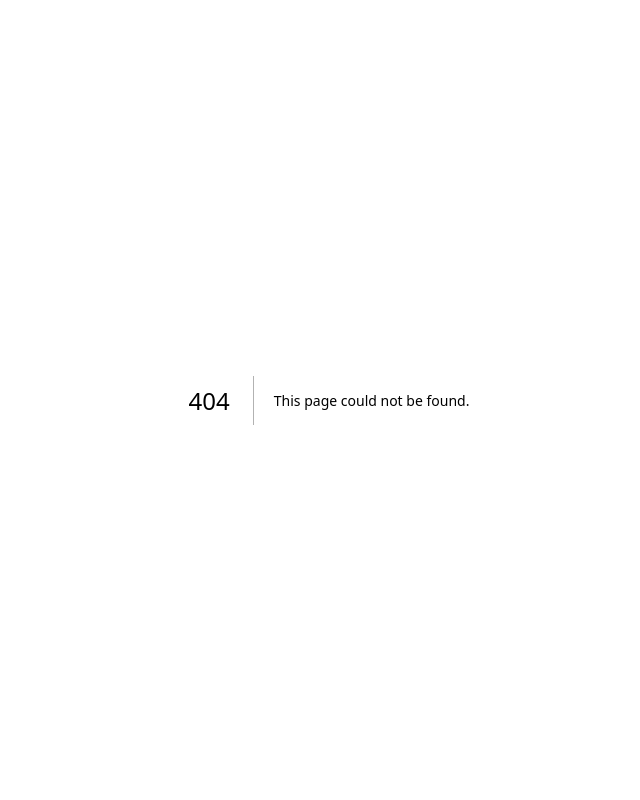
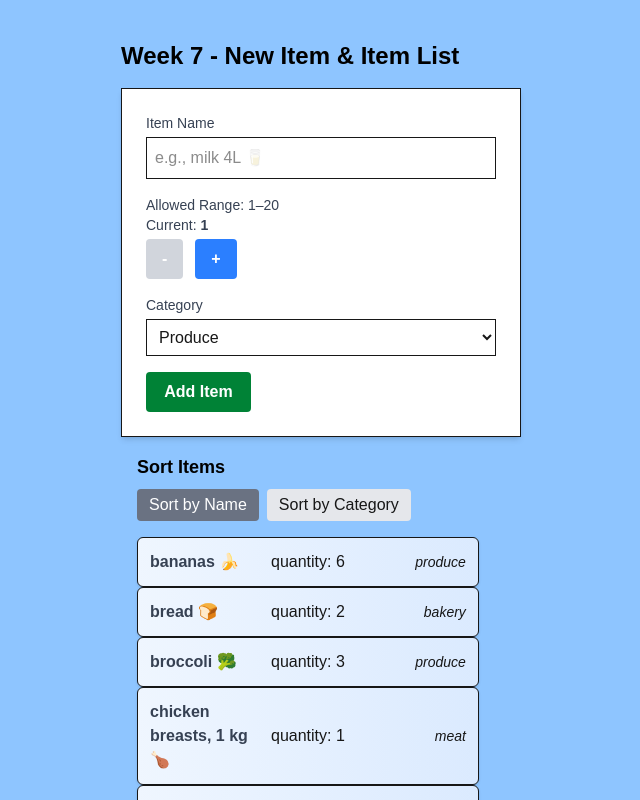
Before and after one commit to zeynep-ozdemir1905/cprg306-assignments, a Next.js app: page /week-7 in a window 1280 px wide. Before the commit this address had no page. Shown: the top 800 px of the page, without its empty margins (311-951 px from the left). Built offline with nearby package versions, Linux system fonts and the light colour scheme.

Commit message:
week7lab

```diff
--- a/app/page.js
+++ b/app/page.js
@@ -13,6 +13,7 @@ export default function RootPage() {
     <Link href="/week-4" className="p-3 border rounded-md shadow-sm bg-green-200">Go to Week 4 →</Link>
     <Link href="/week-5" className="p-3 border rounded-md shadow-sm bg-purple-200">Go to Week 5 →</Link>
     <Link href="/week-6" className="p-3 border rounded-md shadow-sm bg-blue-200">Go to Week 6→</Link>
+    <Link href="/week-7" className="p-3 border rounded-md shadow-sm bg-orange-200">Go to Week 7→</Link>
   </div>
 </main>
   );
--- /dev/null
+++ b/app/week-7/item-list.js
@@ -0,0 +1,50 @@
+"use client";
+import { useState } from "react";
+import Item from "./item";
+
+export default function ItemList({ items = [] }) {
+  const [sortBy, setSortBy] = useState("name");
+
+  const sortedItems = [...items].sort((a, b) => {
+    if (sortBy === "name") {
+      return a.name.localeCompare(b.name);
+    } else if (sortBy === "category") {
+      return a.category.localeCompare(b.category);
+    }
+  });
+
+  return (
+    <div className="p-4">
+      <h2 className="text-lg font-bold mb-2 text-black ">Sort Items</h2>
+      <div className="mb-4 space-x-2">
+        <button
+          onClick={() => setSortBy("name")}
+          className={`px-3 py-1 rounded ${
+            sortBy === "name" ? "bg-gray-500 text-white" : "bg-gray-200"
+          }`}
+        >
+          Sort by Name
+        </button>
+        <button
+          onClick={() => setSortBy("category")}
+          className={`px-3 py-1 rounded ${
+            sortBy === "category" ? "bg-gray-500 text-white" : "bg-gray-200"
+          }`}
+        >
+          Sort by Category
+        </button>
+      </div>
+
+      <ul>
+        {sortedItems.map((item) => (
+          <Item
+            key={item.id}
+            name={item.name}
+            quantity={item.quantity}
+            category={item.category}
+          />
+        ))}
+      </ul>
+    </div>
+  );
+}
--- /dev/null
+++ b/app/week-7/item.js
@@ -0,0 +1,17 @@
+"use client";
+export default function Item({ name, quantity, category }) {
+  return (
+    <li className="p-3 border rounded-md shadow-sm bg-gradient-to-r from-blue-50 to-blue-100 flex items-center justify-between">
+      {/* prodouct name */}
+      <span className="font-semibold text-gray-700 w-1/3">{name}</span>
+
+      {/* quantity*/}
+      <span className="text-black-700 text-center w-1/3">quantity: {quantity}</span>
+
+      {/* category */}
+      <span className="italic text-sm text-black-600 text-right w-1/3">
+        {category}
+      </span>
+    </li>
+ );
+}
--- /dev/null
+++ b/app/week-7/items.json
@@ -0,0 +1,74 @@
+[
+  {
+    "id": "1h2GJKH12gkHG31h1H",
+    "name": "milk, 4 L 🥛",
+    "quantity": 1,
+    "category": "dairy"
+  },
+  {
+    "id": "2KJH3k2j3H1k2J3K1H",
+    "name": "bread 🍞",
+    "quantity": 2,
+    "category": "bakery"
+  },
+  {
+    "id": "3h2KJH3k2j3H1k2J3",
+    "name": "eggs, dozen 🥚",
+    "quantity": 2,
+    "category": "dairy"
+  },
+  {
+    "id": "4k2J3K1H2GJKH12gk",
+    "name": "bananas 🍌",
+    "quantity": 6,
+    "category": "produce"
+  },
+  {
+    "id": "5H1h1H2KJH3k2j3H",
+    "name": "broccoli 🥦",
+    "quantity": 3,
+    "category": "produce"
+  },
+  {
+    "id": "6H1k2J3K1H2GJKH1",
+    "name": "chicken breasts, 1 kg 🍗",
+    "quantity": 1,
+    "category": "meat"
+  },
+  {
+    "id": "7gkHG31h1H2KJH3k",
+    "name": "pasta sauce 🍝",
+    "quantity": 3,
+    "category": "canned goods"
+  },
+  {
+    "id": "8j3H1k2J3K1H2GJK",
+    "name": "spaghetti, 454 g 🍝",
+    "quantity": 2,
+    "category": "dry goods"
+  },
+  {
+    "id": "9H12gkHG31h1H2KJ",
+    "name": "toilet paper, 12 pack 🧻",
+    "quantity": 1,
+    "category": "household"
+  },
+  {
+    "id": "10H3k2j3H1k2J3K1",
+    "name": "paper towels, 6 pack",
+    "quantity": 1,
+    "category": "household"
+  },
+  {
+    "id": "11k2J3K1H2GJKH12",
+    "name": "dish soap 🍽️",
+    "quantity": 1,
+    "category": "household"
+  },
+  {
+    "id": "12GJKH12gkHG31h1",
+    "name": "hand soap 🧼",
+    "quantity": 4,
+    "category": "household"
+  }
+]
--- /dev/null
+++ b/app/week-7/new-item.js
@@ -0,0 +1,110 @@
+"use client";
+
+import { useState } from "react";
+
+export default function NewItem({ onAddItem }) {
+  const [name, setName] = useState("");
+  const [quantity, setQuantity] = useState(1);
+  const [category, setCategory] = useState("produce");
+
+  const increment = () => setQuantity((prev) => (prev < 20 ? prev + 1 : prev));
+  const decrement = () => setQuantity((prev) => (prev > 1 ? prev - 1 : prev));
+
+  const handleSubmit = (e) => {
+    e.preventDefault();
+
+    const newItem = { name, quantity, category };
+    onAddItem(newItem);
+
+    // reset input fields
+    setName("");
+    setQuantity(1);
+    setCategory("produce");
+  };
+
+  return (
+    <form
+      onSubmit={handleSubmit}
+      className="bg-white shadow-md p-6 w-[400px] border flex flex-col space-y-4"
+    >
+      {/* Item Name */}
+      <div>
+        <label className="block text-sm font-medium text-gray-700 mb-1">
+          Item Name
+        </label>
+        <input
+          type="text"
+          placeholder="e.g., milk 4L 🥛"
+          value={name}
+          onChange={(e) => setName(e.target.value)}
+          className="w-full p-2 border border-black-300"
+          required
+        />
+      </div>
+
+      {/* Quantity */}
+      <div>
+        <label className="block text-sm font-medium text-gray-700 mb-1">
+          <p>Allowed Range: 1–20</p>
+          <p>
+            Current: <span className="font-bold">{quantity}</span>
+          </p>
+        </label>
+        <div className="flex items-center space-x-3">
+          <button
+            type="button"
+            onClick={decrement}
+            disabled={quantity === 1}
+            className={`px-4 py-2 text-white font-bold transition rounded ${
+              quantity === 1 ? "bg-gray-300" : "bg-gray-500 hover:bg-gray-600"
+            }`}
+          >
+            -
+          </button>
+          <button
+            type="button"
+            onClick={increment}
+            disabled={quantity === 20}
+            className={`px-4 py-2 text-white font-bold transition rounded ${
+              quantity === 20 ? "bg-blue-300" : "bg-blue-500 hover:bg-blue-600"
+            }`}
+          >
+            +
+          </button>
+        </div>
+      </div>
+
+      {/* Category */}
+      <div>
+        <label className="block text-sm font-medium text-gray-700 mb-1">
+          Category
+        </label>
+        <select
+          value={category}
+          onChange={(e) => setCategory(e.target.value)}
+          className="w-full p-2 border border-black-300"
+        >
+          <option value="produce">Produce</option>
+          <option value="dairy">Dairy</option>
+          <option value="bakery">Bakery</option>
+          <option value="meat">Meat</option>
+          <option value="frozen foods">Frozen Foods</option>
+          <option value="canned goods">Canned Goods</option>
+          <option value="dry goods">Dry Goods</option>
+          <option value="beverages">Beverages</option>
+          <option value="snacks">Snacks</option>
+          <option value="household">Household</option>
+          <option value="other">Other</option>
+        </select>
+      </div>
+
+      {/* Submit */}
+      <button
+        type="submit"
+        className="bg-green-700 hover:bg-green-800 text-white font-semibold py-2 w-[30%] rounded"
+      >
+        Add Item
+      </button>
+    </form>
+  );
+}
--- /dev/null
+++ b/app/week-7/page.js
@@ -0,0 +1,26 @@
+"use client";
+import { useState } from "react";
+import NewItem from "./new-item";
+import ItemList from "./item-list";
+import itemsData from "./items.json";
+
+export default function Page() {
+  const [items, setItems] = useState(itemsData);
+
+  const handleAddItem = (newItem) => {
+    const itemWithId = { ...newItem, id: items.length + 1 };
+    setItems([...items, itemWithId]);
+  };
+
+  return (
+    <main className="min-h-screen flex flex-col items-center justify-start bg-blue-300 p-6 space-y-10">
+      <div className="flex flex-col items-start w-full max-w-md p-4">
+        <h1 className="text-2xl text-black font-bold mb-4">
+          Week 7 - New Item & Item List
+        </h1>
+        <NewItem onAddItem={handleAddItem} />
+        <ItemList items={items} />
+      </div>
+    </main>
+  );
+}
```
